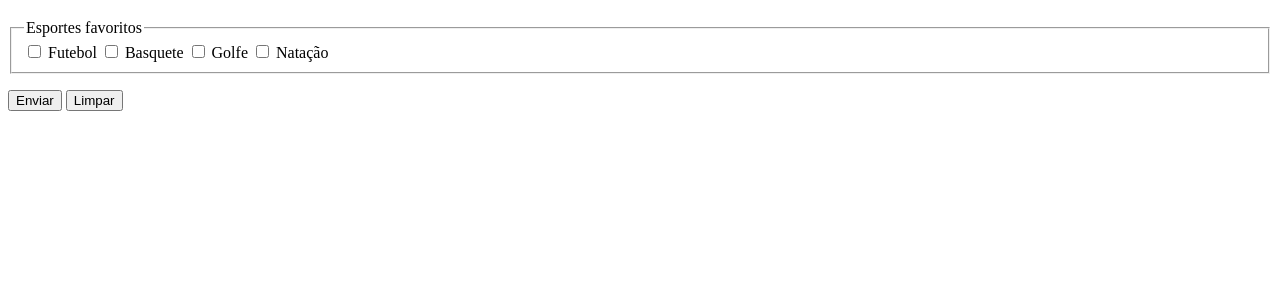
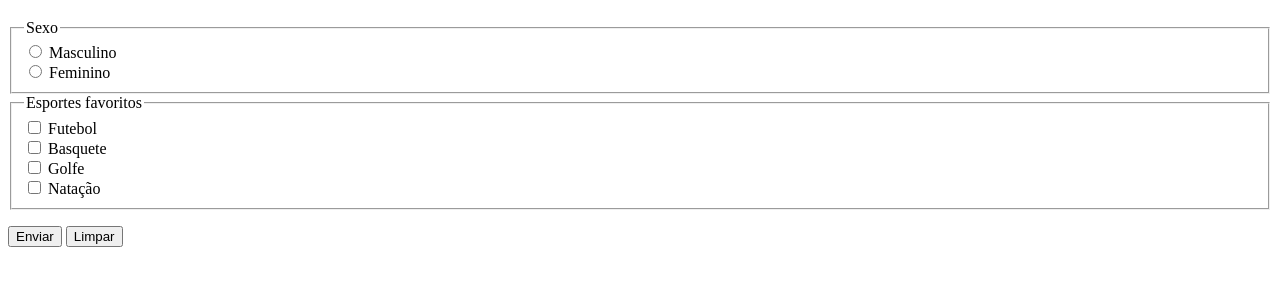
Before and after one commit to Caio-Paulino/html-css, a plain HTML site: page exercícios/ex025/form005.html in a window 1280 px wide. Shown: the part 61-346 px from the top of the page. Drawn offline with Linux system fonts and the light colour scheme.

Commit message:
criacao form006

```diff
--- a/exercícios/ex025/form005.html
+++ b/exercícios/ex025/form005.html
@@ -7,13 +7,18 @@
 </head>
 <body>
     <h1>Exemplo de Formulário</h1>
-    <form action="cadastro.php">
+    <form action="cadastro.php" method="get" autocomplete="on">
+        <fieldset>
+            <legend>Sexo</legend>
+            <input type="radio" name="sexo" id="isexmasc"> <label for="sexmasc">Masculino</label><br>
+            <input type="radio" name="sexo" id="isexfem"> <label for="sexfem">Feminino</label>
+        </fieldset>
         <fieldset>
             <legend>Esportes favoritos</legend>
-            <input type="checkbox" name="esfut" id="iesfut"> Futebol
-            <input type="checkbox" name="esbasq" id="iesbasq"> Basquete
-            <input type="checkbox" name="esgolf" id="iesgolf"> Golfe
-            <input type="checkbox" name="esnat" id="iesnat"> Natação
+            <input type="checkbox" name="esfut" id="iesfut"> <label for="iesfut">Futebol</label> <br>
+            <input type="checkbox" name="esbasq" id="iesbasq"> <label for="iesbasq">Basquete</label> <br>
+            <input type="checkbox" name="esgolf" id="iesgolf"> <label for="iesgolf">Golfe</label> <br>
+            <input type="checkbox" name="esnat" id="iesnat"> <label for="iesnat">Natação</label> <br>
         </fieldset>
         <p>
             <input type="submit" value="Enviar">
```
Also changed, not shown: exercícios/ex025/form006.html (added, +29 -0 lines).
